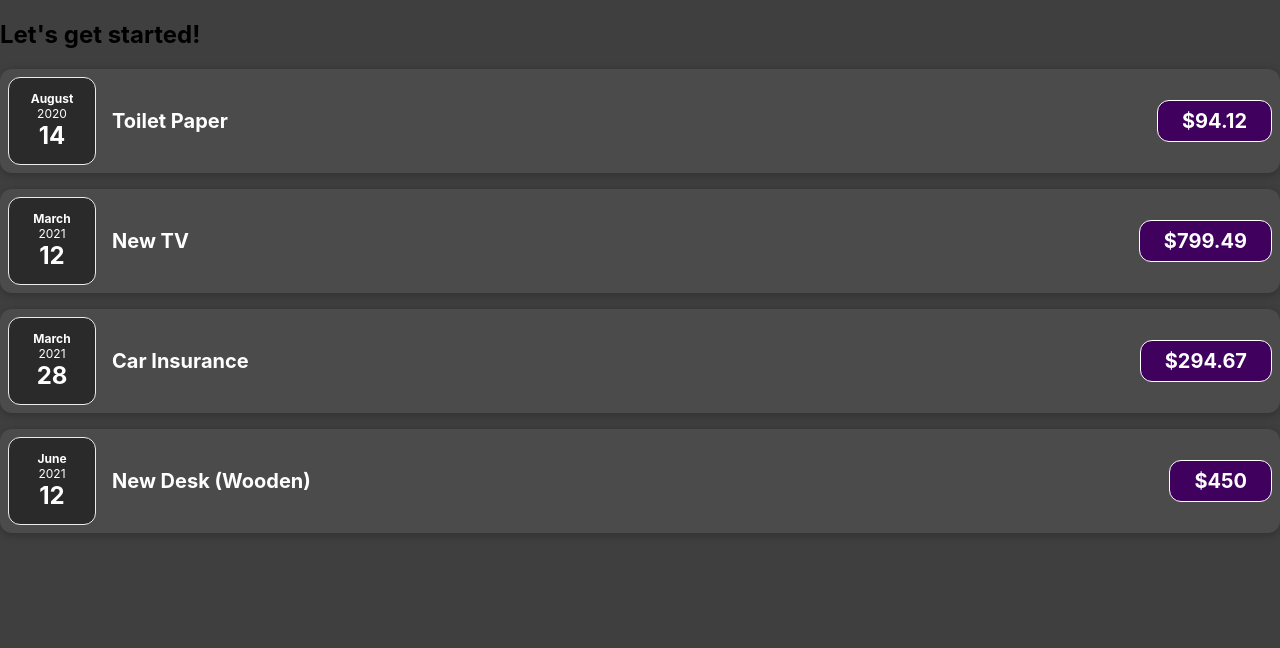
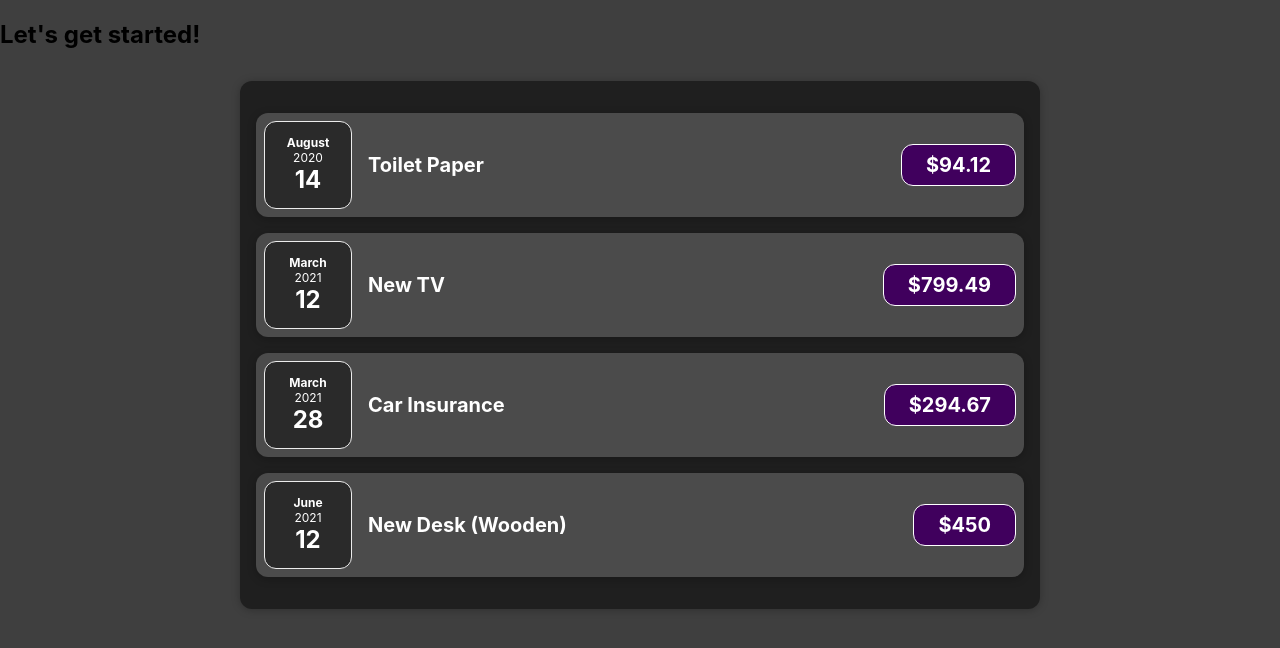
Before and after one commit to ahzsec/reaxt, a React (Create React App) app: page / in a window 1280 px wide. Shown: the top 648 px of the page. Built offline with nearby package versions, Linux system fonts and the light colour scheme.

Commit message:
Add Expenses Component

```diff
--- a/src/App.js
+++ b/src/App.js
@@ -1,4 +1,4 @@
-import ExpenseItem from './components/ExpenseItem';
+import Expenses from './components/Expenses';
 
 function App() {
     const expenses = [
@@ -8,7 +8,12 @@
             amount: 94.12,
             date: new Date(2020, 7, 14),
         },
-        { id: 'e2', title: 'New TV', amount: 799.49, date: new Date(2021, 2, 12) },
+        {
+            id: 'e2',
+            title: 'New TV',
+            amount: 799.49,
+            date: new Date(2021, 2, 12)
+        },
         {
             id: 'e3',
             title: 'Car Insurance',
@@ -26,26 +31,7 @@
     return (
         <div>
             <h2>Let's get started!</h2>
-            <ExpenseItem
-                title={expenses[0].title}
-                amount={expenses[0].amount}
-                date={expenses[0].date}
-            />
-            <ExpenseItem
-                title={expenses[1].title}
-                amount={expenses[1].amount}
-                date={expenses[1].date}
-            />
-            <ExpenseItem
-                title={expenses[2].title}
-                amount={expenses[2].amount}
-                date={expenses[2].date}
-            />
-            <ExpenseItem
-                title={expenses[3].title}
-                amount={expenses[3].amount}
-                date={expenses[3].date}
-            />
+            <Expenses items={expenses} />
         </div>
     );
 }
--- /dev/null
+++ b/src/components/Expenses.css
@@ -0,0 +1,9 @@
+.expenses {
+    padding: 1rem;
+    background-color: rgb(31, 31, 31);
+    margin: 2rem auto;
+    width: 50rem;
+    max-width: 95%;
+    border-radius: 12px;
+    box-shadow: 0 1px 8px rgba(0, 0, 0, 0.25);
+}
--- /dev/null
+++ b/src/components/Expenses.js
@@ -0,0 +1,31 @@
+import ExpenseItem from './ExpenseItem';
+import './Expenses.css';
+
+function Expenses(props) {
+    return (
+        <div className="expenses">
+            <ExpenseItem
+                title={props.items[0].title}
+                amount={props.items[0].amount}
+                date={props.items[0].date}
+            />
+            <ExpenseItem
+                title={props.items[1].title}
+                amount={props.items[1].amount}
+                date={props.items[1].date}
+            />
+            <ExpenseItem
+                title={props.items[2].title}
+                amount={props.items[2].amount}
+                date={props.items[2].date}
+            />
+            <ExpenseItem
+                title={props.items[3].title}
+                amount={props.items[3].amount}
+                date={props.items[3].date}
+            />
+        </div>
+    );
+}
+
+export default Expenses;
```
